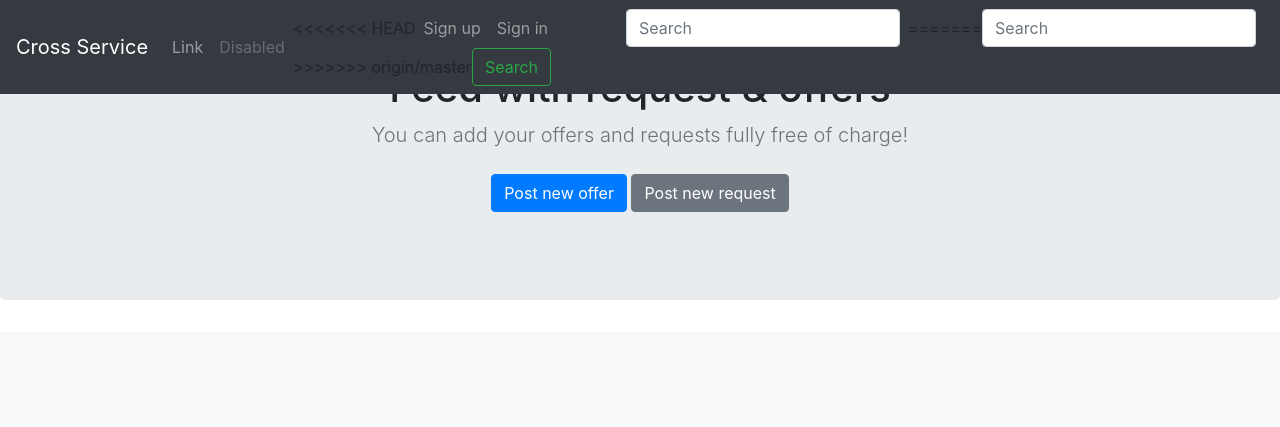
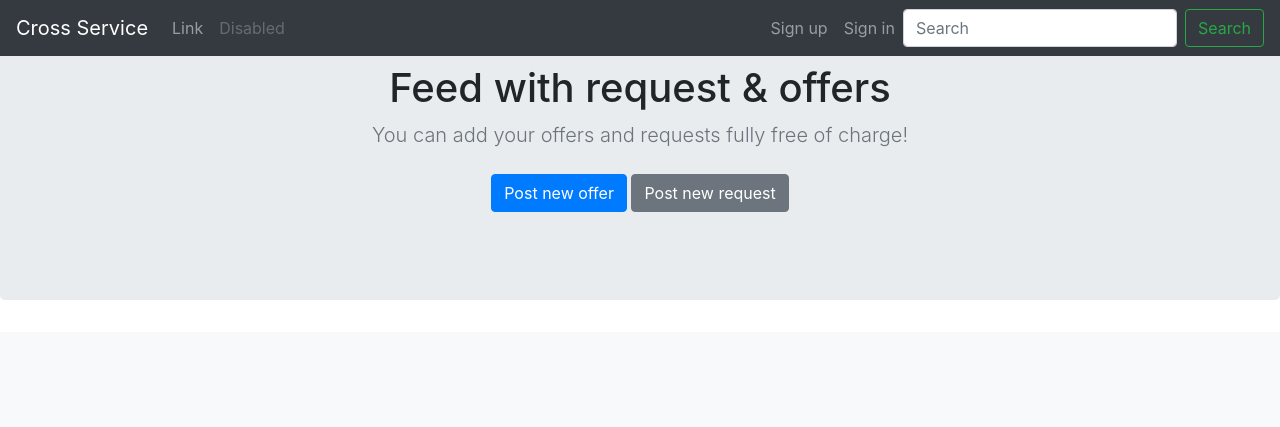
Before and after one commit to darkTeaLeaf/cross_service, a Django app: page / in a window 1280 px wide. Shown: the top 427 px of the page. Run offline with Django 3.2, Linux system fonts and the light colour scheme; data that the repository does not hold is empty; some libraries are stand-ins or nearby versions.

Commit message:
Fix magical merging mistake

```diff
--- a/feed/templates/feed/base.html
+++ b/feed/templates/feed/base.html
@@ -38,7 +38,7 @@
         </li>
       </ul>
       <form class="form-inline mt-2 mt-md-0" method="get" action="/">
-<<<<<<< HEAD
+
         {% if user.is_anonymous %}
         <div class="navbar-nav mr-auto">
             <a class="nav-link" href="/user/signup/">Sign up <span class="sr-only">(current)</span></a>
@@ -48,10 +48,6 @@
         <input class="form-control mr-sm-2" name="q" type="text" placeholder="Search" aria-label="Search" {% if q %}
                            value="{{ q }}" {% endif %}>
 
-=======
-        <input class="form-control mr-sm-2" name="q" type="text" placeholder="Search" aria-label="Search" {% if q %}
-                           value="{{ q }}" {% endif %}>
->>>>>>> origin/master
         <button class="btn btn-outline-success my-2 my-sm-0" type="submit">Search</button>
       </form>
     </div>
```
